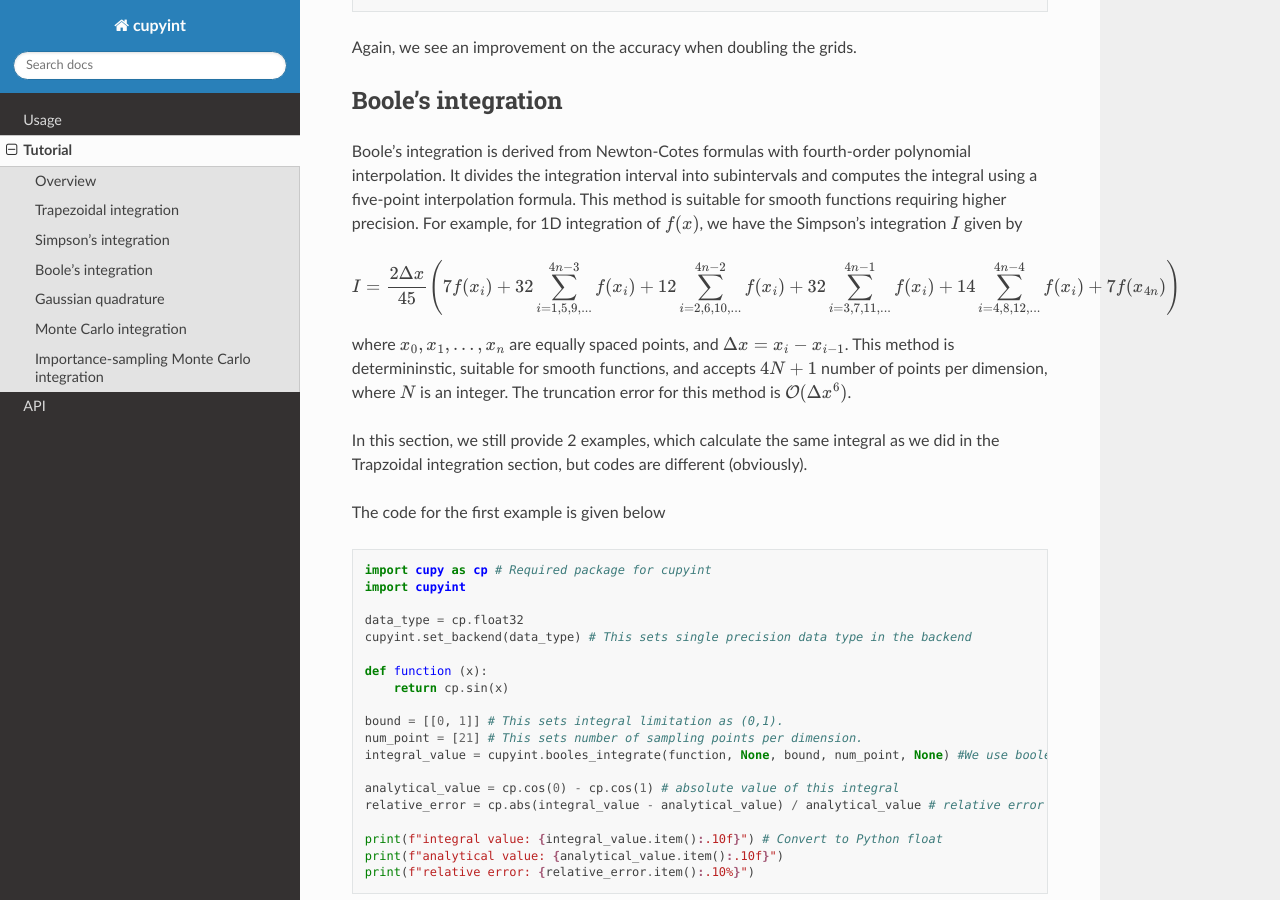
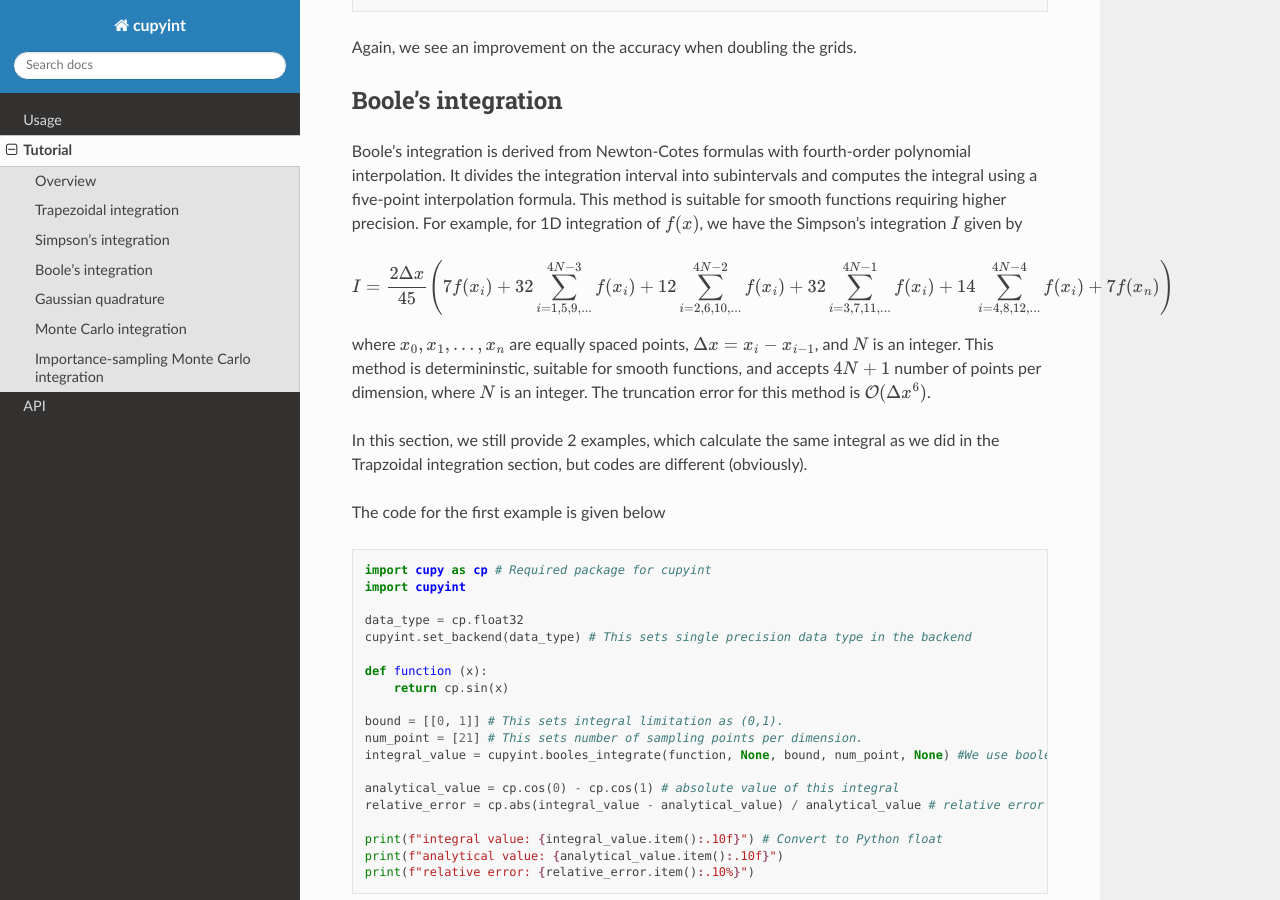
Before and after one commit to ze-ouyang/cupyint_doc, a Sphinx documentation site: the page built from docs/source/tutorial.rst, in a window 1280 px wide and 900 px high, scrolled down 5554 px. Built offline with Sphinx 7.4.7 and the Read the Docs theme 3.1.0, drawn with Linux system fonts in a browser that asks for light colours.

Commit message:
Update tutorial.rst

```diff
--- a/docs/source/tutorial.rst
+++ b/docs/source/tutorial.rst
@@ -249,9 +249,9 @@ Boole's integration is derived from Newton-Cotes formulas with fourth-order poly
 
 .. math::
 
-   I = \frac{2\Delta x}{45} \left( 7f(x_i) + 32\sum_{i=1,5,9,...}^{4n-3} f(x_i) + 12\sum_{i=2,6,10,...}^{4n-2} f(x_i) + 32\sum_{i=3,7,11,...}^{4n-1} f(x_i) + 14\sum_{i=4,8,12,...}^{4n-4} f(x_i) + 7f(x_{4n}) \right)
+   I = \frac{2\Delta x}{45} \left( 7f(x_i) + 32\sum_{i=1,5,9,...}^{4N-3} f(x_i) + 12\sum_{i=2,6,10,...}^{4N-2} f(x_i) + 32\sum_{i=3,7,11,...}^{4N-1} f(x_i) + 14\sum_{i=4,8,12,...}^{4N-4} f(x_i) + 7f(x_{n}) \right)
 
-where :math:`x_0, x_1,...,x_n` are equally spaced points, and :math:`\Delta x=x_i-x_{i-1}`. This method is determininstic, suitable for smooth functions, and accepts :math:`4N+1` number of points per dimension, where :math:`N` is an integer. The truncation error for this method is :math:`\mathcal{O}(\Delta x^6)`.
+where :math:`x_0, x_1,...,x_n` are equally spaced points, :math:`\Delta x=x_i-x_{i-1}`, and :math:`N` is an integer. This method is determininstic, suitable for smooth functions, and accepts :math:`4N+1` number of points per dimension, where :math:`N` is an integer. The truncation error for this method is :math:`\mathcal{O}(\Delta x^6)`.
 
 In this section, we still provide 2 examples, which calculate the same integral as we did in the Trapzoidal integration section, but codes are different (obviously).
 
```
